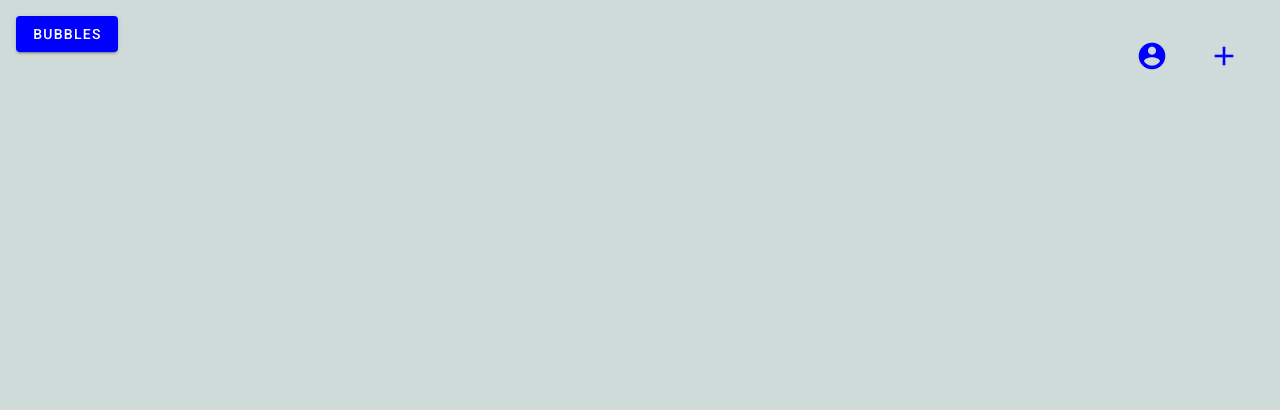
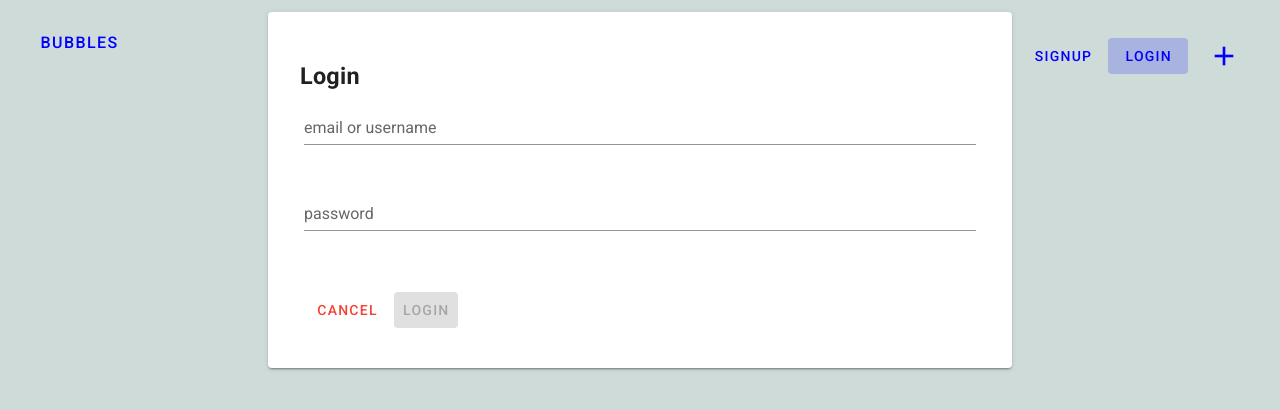
Before and after one commit to erinknowles0501/bubbles, a Vue app: page /#/login in a window 1280 px wide. Before the commit this address led to /#/. Shown: the top 410 px of the page. Built offline with nearby package versions, Linux system fonts and the light colour scheme; no server answers; the database is empty.

Commit message:
Login page and some programmatic/v-if user stuff

```diff
--- a/src/App.vue
+++ b/src/App.vue
@@ -3,22 +3,37 @@
     <v-content>
       <v-btn
         fixed
+        depressed
+        text
         top
         left
+        x-large
         color="main"
         dark
         @click="$router.push({ name: 'home' })"
         >Bubbles</v-btn
       >
       <div class="actions">
+        <v-btn v-if="!user" text depressed color="main" :to="{ name: 'signup' }"
+          >Signup</v-btn
+        >
+        <v-btn v-if="!user" text depressed color="main" :to="{ name: 'login' }"
+          >Login</v-btn
+        >
+
+        <v-btn v-if="user" text depressed color="main" @click="logout"
+          >Logout</v-btn
+        >
+
         <v-btn
+          v-if="user"
           dark
           x-large
           icon
           fab
           depressed
           color="main"
-          @click="$router.push({ name: 'myAccount' })"
+          :to="{ name: 'user', params: { username: user.username } }"
         >
           <v-icon>mdi-account-circle</v-icon>
         </v-btn>
@@ -72,7 +87,7 @@ export default {
   data() {
     return {
       create: false,
-      user: false
+      user: null
     };
   },
   computed: {
@@ -81,14 +96,42 @@ export default {
     }
   },
   created() {
-    firebase.auth().onAuthStateChanged(function(user) {
+    // firebase.auth().onAuthStateChanged(function(user) {
+    //   if (user) {
+    //     console.log("user signed in!", user.uid);
+
+    //     console.log(this.user);
+    //   } else {
+    //     // No user is signed in.
+    //     console.log("no user signed in :(");
+    //     this.user = null;
+    //   }
+    // });
+    firebase.auth().onAuthStateChanged(user => {
       if (user) {
-        console.log("user signed in!", user.uid);
+        db.collection("users")
+          .doc(user.uid)
+          .get()
+          .then(doc => (this.user = doc.data()))
+          .catch(error =>
+            console.log("Error getting user from current user uid: ", error)
+          );
+        //	this.user = firebase.auth().currentUser;
+        console.log(user);
       } else {
-        // No user is signed in.
-        console.log("no user signed in :(");
+        this.user = null;
       }
     });
+  },
+  methods: {
+    logout() {
+      firebase
+        .auth()
+        .signOut()
+        .then(() => {
+          this.$router.push({ name: "Login" });
+        });
+    }
   }
 };
 </script>
--- a/src/components/Bubble.vue
+++ b/src/components/Bubble.vue
@@ -1,5 +1,6 @@
 <template>
   <div
+    class="bubble"
     v-if="loaded"
     @click="openBubble"
     :style="
@@ -109,6 +110,11 @@ div {
   justify-content: center;
   flex-direction: column;
 }
+
+.bubble {
+  cursor: default;
+}
+
 h3 {
   font-size: 30px;
   font-family: "neuton";
--- a/src/router/index.js
+++ b/src/router/index.js
@@ -1,9 +1,10 @@
 import Vue from "vue";
 import Router from "vue-router";
 import Bubbles from "@/views/Bubbles";
-import View from "../views/View";
-import Signup from "../views/Signup";
-import User from "../views/User";
+import View from "@/views/View";
+import Signup from "@/views/Signup";
+import Login from "@/views/Login";
+import User from "@/views/User";
 
 Vue.use(Router);
 
@@ -25,6 +26,11 @@ export default new Router({
       component: Signup
     },
     {
+      path: "/login",
+      name: "login",
+      component: Login
+    },
+    {
       path: "/user/:username",
       name: "user",
       component: User
--- /dev/null
+++ b/src/views/Login.vue
@@ -0,0 +1,120 @@
+<template>
+  <v-container>
+    <v-card>
+      <v-form v-model="valid" @submit.prevent="login">
+        <v-card-title><h3>Login</h3></v-card-title>
+        <v-card-text>
+          <v-row v-if="submitError">
+            <v-alert text type="error" width="100%">
+              <h4>Could not log in!</h4>
+              {{ submitError }}
+            </v-alert>
+          </v-row>
+          <v-row>
+            <v-text-field
+              :rules="rules.emailUsernameRules"
+              label="email or username"
+              v-model="emailUsername"
+            ></v-text-field>
+          </v-row>
+          <v-row>
+            <v-text-field
+              type="password"
+              :rules="rules.passwordRules"
+              label="password"
+              v-model="password"
+            >
+            </v-text-field>
+          </v-row>
+        </v-card-text>
+        <v-card-actions>
+          <v-btn text color="red">Cancel</v-btn>
+          <v-btn :disabled="!valid" color="secondary" type="submit">
+            Login
+          </v-btn>
+        </v-card-actions>
+      </v-form>
+    </v-card>
+  </v-container>
+</template>
+
+<script>
+import firebase from "firebase";
+import db from "@/firebase/init";
+// import { mdiAlertCircle } from "@mdi/js";
+export default {
+  data() {
+    return {
+      valid: true,
+      emailUsername: "",
+      password: "",
+      submitError: false,
+      rules: {
+        emailUsernameRules: [
+          v => !!v || "Required. come on",
+          v =>
+            (!!v &&
+              (/^[a-z0-9-]+$/i.test(v) ||
+                /^\w+([\.-]?\w+)*@\w+([\.-]?\w+)*(\.\w{2,3})+$/.test(v))) ||
+            "Not a valid username or email address"
+        ],
+        passwordRules: [v => !!v || "Required."]
+      }
+    };
+  },
+  methods: {
+    login() {
+      if (this.emailUsername && this.password) {
+        // determine whether entered info is an email address or a username with ~.~.~regex~.~.~
+        // rules.emailUsernameRules determines validity of one or other so we don't have to check validity here
+        let infoType = /^[a-z0-9-]+$/i.test(this.emailUsername)
+          ? "username"
+          : "email";
+        if (infoType === "email") {
+          firebase
+            .auth()
+            .signInWithEmailAndPassword(this.emailUsername, this.password)
+            .then(cred => {
+              this.$router.push({ name: "Home" });
+            })
+            .catch(error => {
+              console.log("error signing in with email: ", error);
+              this.submitError = error;
+            });
+        } else {
+          db.collection("users")
+            .where("username", "==", this.emailUsername)
+            .get()
+            .then(snapshot => {
+              snapshot.forEach(doc => {
+                firebase
+                  .auth()
+                  .signInWithEmailAndPassword(doc.data().email, this.password);
+              });
+              this.$router.push({ name: "Home" });
+            })
+            .catch(error =>
+              console.log("Error signing in with username! ", error)
+            );
+        }
+      }
+    }
+  }
+};
+</script>
+
+<style scoped>
+.container {
+  width: 60%;
+  min-width: 300px;
+}
+.v-card {
+  padding: 2rem;
+}
+.v-card__title {
+  padding-left: 0;
+}
+.row {
+  margin-bottom: 1rem;
+}
+</style>
--- a/src/views/Signup.vue
+++ b/src/views/Signup.vue
@@ -1,6 +1,6 @@
 <template>
-  <v-container
-    ><h2>Sign up</h2>
+  <v-container>
+    <h2>Sign up</h2>
     <v-form v-model="valid" @submit.prevent="signup">
       <v-text-field
         v-model="username"
--- a/src/views/User.vue
+++ b/src/views/User.vue
@@ -1,7 +1,9 @@
 <template>
-  <div>
-    {{ $route.params.username }}
-  </div>
+  <v-container>
+    <h2>
+      {{ $route.params.username }}
+    </h2>
+  </v-container>
 </template>
 
 <script>
@@ -9,3 +11,21 @@ export default {
   name: "user"
 };
 </script>
+
+<style scoped>
+h2 {
+  margin-bottom: 2em;
+}
+
+.container {
+  margin-top: 120px !important;
+  color: navy !important;
+  font-weight: 600;
+  font-size: 20px;
+}
+
+.v-input {
+  margin-bottom: 1em;
+  margin-top: 0.5em;
+}
+</style>
--- a/src/views/View.vue
+++ b/src/views/View.vue
@@ -22,7 +22,12 @@
         </li>
       </ul>
 
-      <v-form v-model="valid" action.prevent @submit="createComment">
+      <v-form
+        v-if="user"
+        v-model="valid"
+        action.prevent
+        @submit="createComment"
+      >
         <v-textarea
           v-model="comment"
           dark
@@ -34,6 +39,8 @@
         ></v-textarea>
         <v-btn type="submit" depressed large>Post</v-btn>
       </v-form>
+
+      <p v-else>Sign up or log in to write replies</p>
     </v-container>
   </div>
 </template>
@@ -50,10 +57,13 @@ export default {
       bubble: {},
       replies: [],
       valid: false,
-      comment: null
+      comment: null,
+      user: null
     };
   },
   async created() {
+    this.user = firebase.auth().currentUser;
+
     await db
       .collection("threads")
       .doc(this.$route.params.uid)
@@ -116,7 +126,11 @@ export default {
       this.getReplies();
     },
     canDelete(userUid) {
-      return userUid === firebase.auth().currentUser.uid;
+      if (firebase.auth().currentUser) {
+        return userUid === firebase.auth().currentUser.uid;
+      } else {
+        return false;
+      }
     },
     deleteReply(replyUid) {
       db.collection("replies")
```
